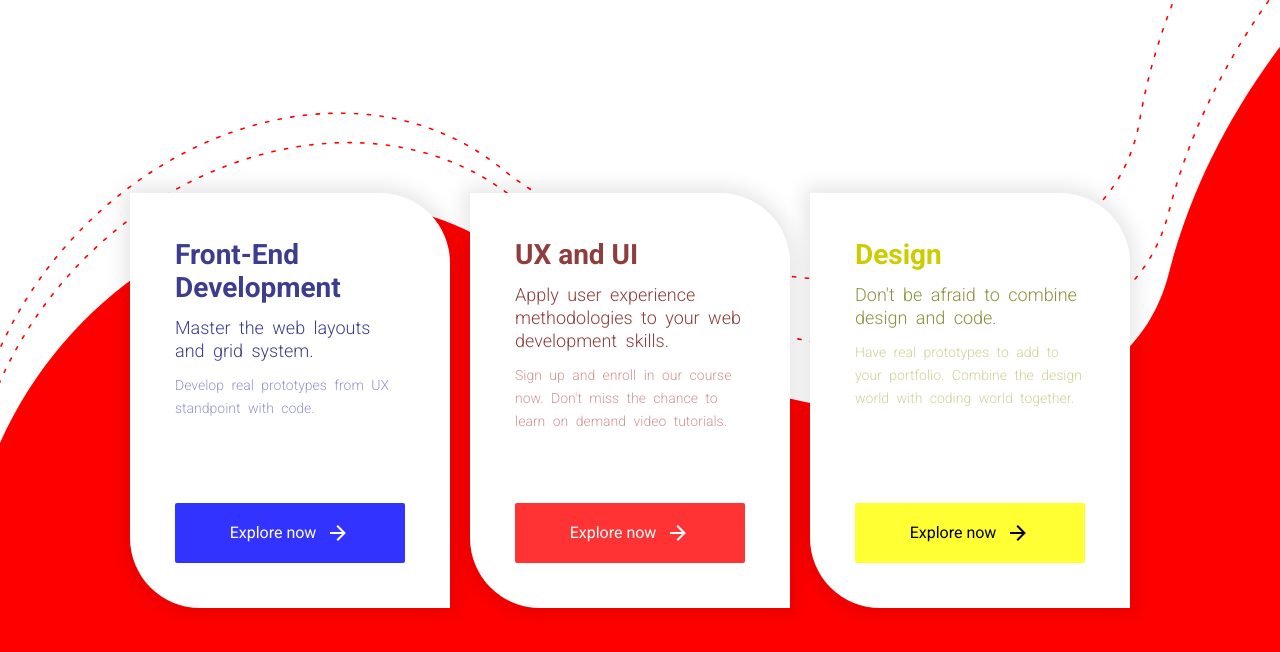
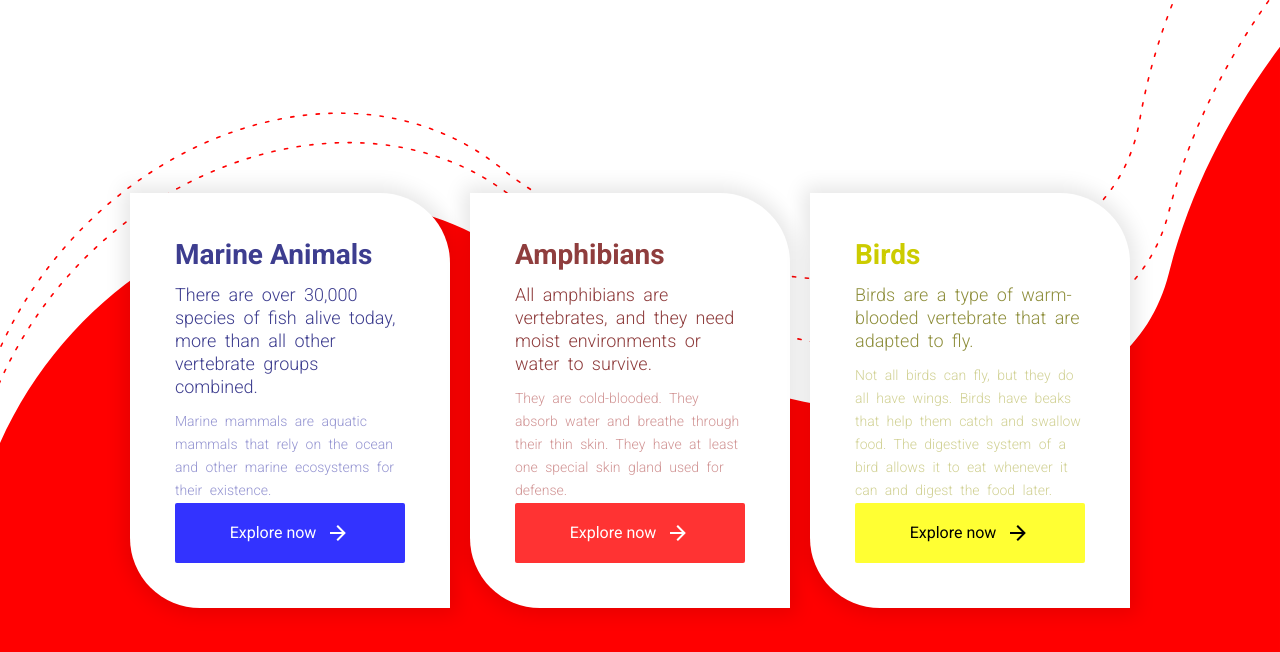
Before and after one commit to angellerina/dynamic-cards, a plain HTML site: page index.html in a window 1280 px wide. Drawn offline with Linux system fonts and the light colour scheme.

Commit message:
Content update

```diff
--- a/index.html
+++ b/index.html
@@ -5,19 +5,21 @@
     <meta name="viewport" content="width=device-width, initial-scale=1.0" />
     <link rel="shortcut icon" type="image/png" href="img/myHeart.png" />
     <link rel="stylesheet" href="style.css" />
-    <title>Dynamic Card Design</title>
+    <title>Info Cards</title>
   </head>
 
   <body>
     <!-- (1)- Creating section -->
     <section>
+
       <!-- (2)- Creating card -->
       <div class="card">
         <!-- (3)- Creating card body -->
+
         <div class="card-body">
-          <h1>Front-End Development</h1>
-          <h2>Master the web layouts and grid system.</h2>
-          <p>Develop real prototypes from UX standpoint with code.</p>
+          <h1>Marine Animals</h1>
+          <h2>There are over 30,000 species of fish alive today, more than all other vertebrate groups combined.</h2>
+          <p>Marine mammals are aquatic mammals that rely on the ocean and other marine ecosystems for their existence.</p>
         </div>
         <!-- (4)- Creating card button -->
         <div class="card-button">
@@ -36,13 +38,17 @@
       <!-- (5)- Repeat card -->
       <div class="card">
         <div class="card-body">
-          <h1>UX and UI</h1>
+          <h1>Amphibians</h1>
           <h2>
-            Apply user experience methodologies to your web development skills.
+            All amphibians are vertebrates, and they need moist environments or water to survive.
           </h2>
           <p>
-            Sign up and enroll in our course now. Don't miss the chance to learn
-            on demand video tutorials.
+        They are cold-blooded.
+
+        They absorb water and breathe through their thin skin.
+
+        They have at least one special skin gland used for defense.
+
           </p>
         </div>
         <div class="card-button">
@@ -61,11 +67,14 @@
       <!-- (6)- Repeat card -->
       <div class="card">
         <div class="card-body">
-          <h1>Design</h1>
-          <h2>Don't be afraid to combine design and code.</h2>
+          <h1>Birds</h1>
+          <h2>Birds are a type of warm-blooded vertebrate that are adapted to fly.</h2>
           <p>
-            Have real prototypes to add to your portfolio. Combine the design
-            world with coding world together.
+          Not all birds can fly, but they do all have wings.
+
+          Birds have beaks that help them catch and swallow food.
+
+          The digestive system of a bird allows it to eat whenever it can and digest the food later.
           </p>
         </div>
         <div class="card-button">
--- a/style.css
+++ b/style.css
@@ -1,10 +1,10 @@
-@import url('https://fonts.googleapis.com/css2?family=Roboto:wght@100;300;400;700;900&display=swap');
+@import url("https://fonts.googleapis.com/css2?family=Roboto:wght@100;300;400;700;900&display=swap");
 
 * {
   margin: 0;
   padding: 0;
   box-sizing: border-box;
-    font-family: 'Roboto', sans-serif;
+  font-family: "Roboto", sans-serif;
 }
 
 *:before,
@@ -111,7 +111,9 @@ main {
 ---------------
 */
 
-a:link, a:visited, a:active {
+a:link,
+a:visited,
+a:active {
   text-decoration: none;
   color: #fff;
   background-color: #fff;
@@ -197,3 +199,8 @@ a:link, a:visited, a:active {
   background-color: hsl(60, 100%, 60%);
   color: #000;
 }
+
+header {
+  display: flex;
+  justify-content: center;
+}
```
Lines whose indentation alone changed are shown as unchanged.
